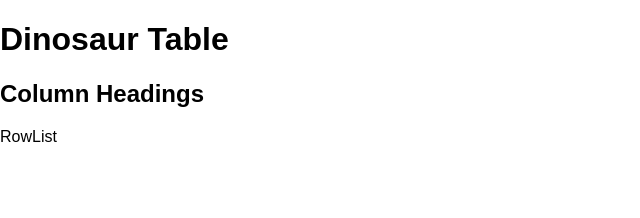
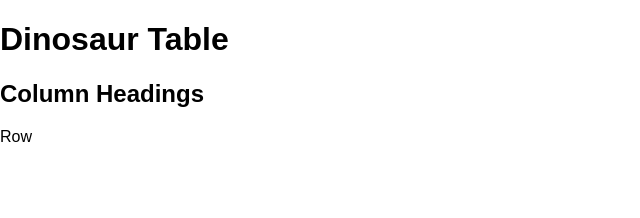
Before and after one commit to brenderbee/table-practice, a React (Create React App) app: page / in a window 1280 px wide. Shown: the top 218 px of the page, without its empty margins (0-640 px from the left). Built offline with nearby package versions, Linux system fonts and the light colour scheme.

Commit message:
Create Row component and import to RowList.

```diff
--- /dev/null
+++ b/src/components/Row.js
@@ -0,0 +1,11 @@
+import React, { Component } from 'react';
+
+class Row extends Component {
+  render() {
+    return (
+      <div>Row</div>
+    );
+  }
+}
+
+export default Row;
--- a/src/components/RowList.js
+++ b/src/components/RowList.js
@@ -1,10 +1,11 @@
 import React, { Component } from 'react';
+import Row from './Row';
 
 class RowList extends Component {
   render() {
     return (
       <div>
-        <p>RowList</p>
+        <Row />
       </div>
     );
   }
```
